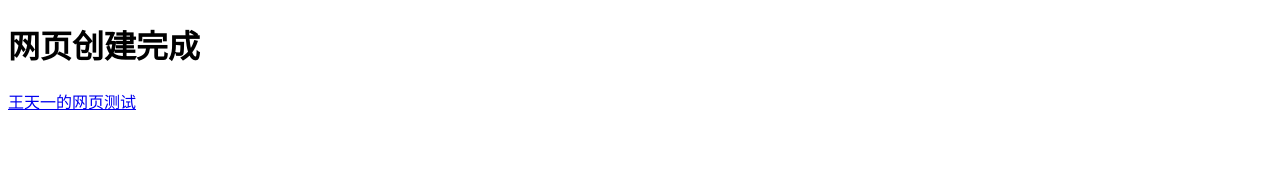
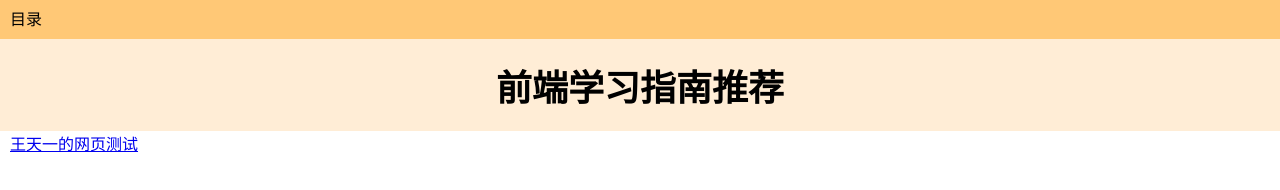
Before and after one commit to yimengqiandong/Front, a plain HTML site: page index.html in a window 1280 px wide. Drawn offline with Linux system fonts and the light colour scheme.

Commit message:
网站头部

```diff
--- a/index.html
+++ b/index.html
@@ -4,9 +4,45 @@
     <meta charset="UTF-8" />
     <meta name="viewport" content="width=device-width, initial-scale=1.0" />
     <title>Document</title>
+    <style>
+      .head {
+        background-color: rgb(255, 237, 214);
+        margin: 0;
+      }
+      .head h1 {
+        margin: 0;
+        text-align: center;
+        font-size: 36px;
+        padding: 20px;
+      }
+      .all {
+        margin: 10px;
+        margin-top: 0;
+      }
+      .top {
+        background-color: rgb(255, 200, 118);
+        line-height: 39px;
+      }
+      .top a {
+        margin-left: 5px;
+        font-size: 16px;
+        /* background-color: rgb(255, 211, 144);
+
+        border: 1.5px solid rgb(255, 195, 32); */
+
+        border-radius: 5px;
+        padding: 3px 5px;
+        text-decoration: none;
+      }
+    </style>
   </head>
-  <body>
-    <h1>网页创建完成</h1>
-    <a href="正儿八经的网页一点也不争气.html">王天一的网页测试</a>
+  <body style="margin: 0">
+    <div class="top">
+      <a>目录</a>
+    </div>
+    <div class="head"><h1>前端学习指南推荐</h1></div>
+    <div class="all">
+      <a href="正儿八经的网页一点也不争气.html">王天一的网页测试</a>
+    </div>
   </body>
 </html>
```
